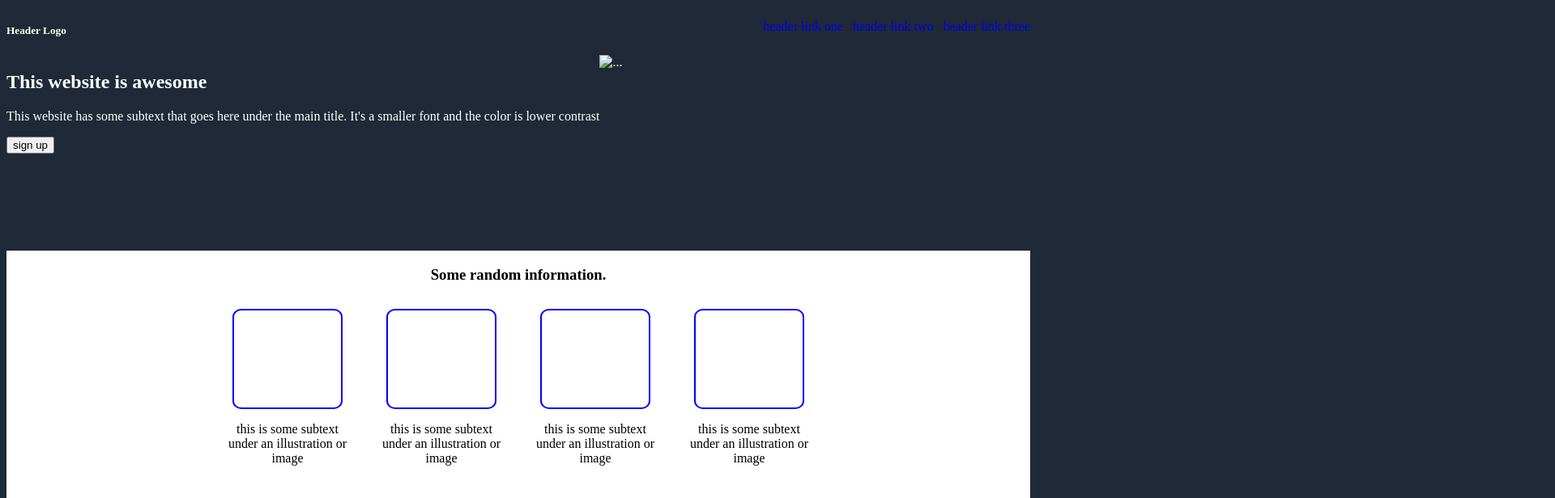
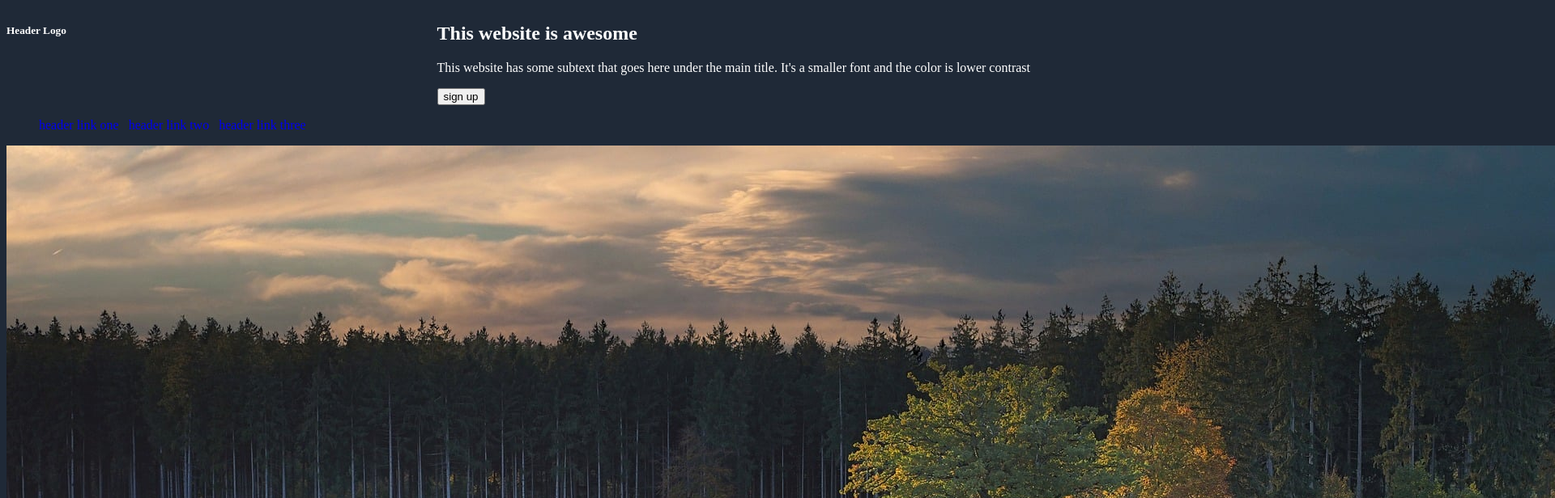
Before and after one commit to JakeAmoah/landing-page, a plain HTML site: page index.html in a window 1280 px wide. Shown: the top 616 px of the page at 81% size, 1920 px wide, since content can reach past the window. Drawn offline with Linux system fonts and the light colour scheme.

Commit message:
added a Roboto font from google and modified html structure a bit

```diff
--- a/index.html
+++ b/index.html
@@ -5,24 +5,34 @@
     <meta name="viewport" content="width=device-width, initial-scale=1.0">
     <title>Landing page</title>
     <link rel="stylesheet" href="../landing-page/css/style.css">
+    <link rel="preconnect" href="https://fonts.googleapis.com">
+    <link rel="preconnect" href="https://fonts.gstatic.com"crossorigin>
+    <link href="https://fonts.googleapis.com/css2?family=Roboto:wght@400;700&display=swap" rel="stylesheet">
 </head>
 <body>
+    <div class="containment">
     <div class="header">
+        <div class="nav">
     <h5>Header Logo</h5>
+        </div>
+        <div>
+    <h2>This website is awesome</h2>
+    <p>This website has some subtext that goes here under the main title. It's a smaller font and the color is lower contrast</p>
+    <button class="first">sign up</button>
+        </div>
+        </div>
+
+    <div class="list">
+        <div class="nav">
     <ul>
         <li><a href="#">header link one</a></li>
         <li><a href="#">header link two</a></li>
         <li><a href="#">header link three</a></li>
     </ul>
+        </div>
+    <img src="../landing-page/images/landscape.jpg" alt="landscape">
     </div>
-    <diV class="hero">
-        <div class="divde">
-    <h2>This website is awesome</h2>
-    <p>This website has some subtext that goes here under the main title. It's a smaller font and the color is lower contrast</p>
-    <button>sign up</button>
-        </div>
-    <img src="#" alt="..." height="100" width="400">
-    </diV>
+    </div>
     <div class="container">
          <h3>Some random information.</h3>
     <div class="section-2">
```
